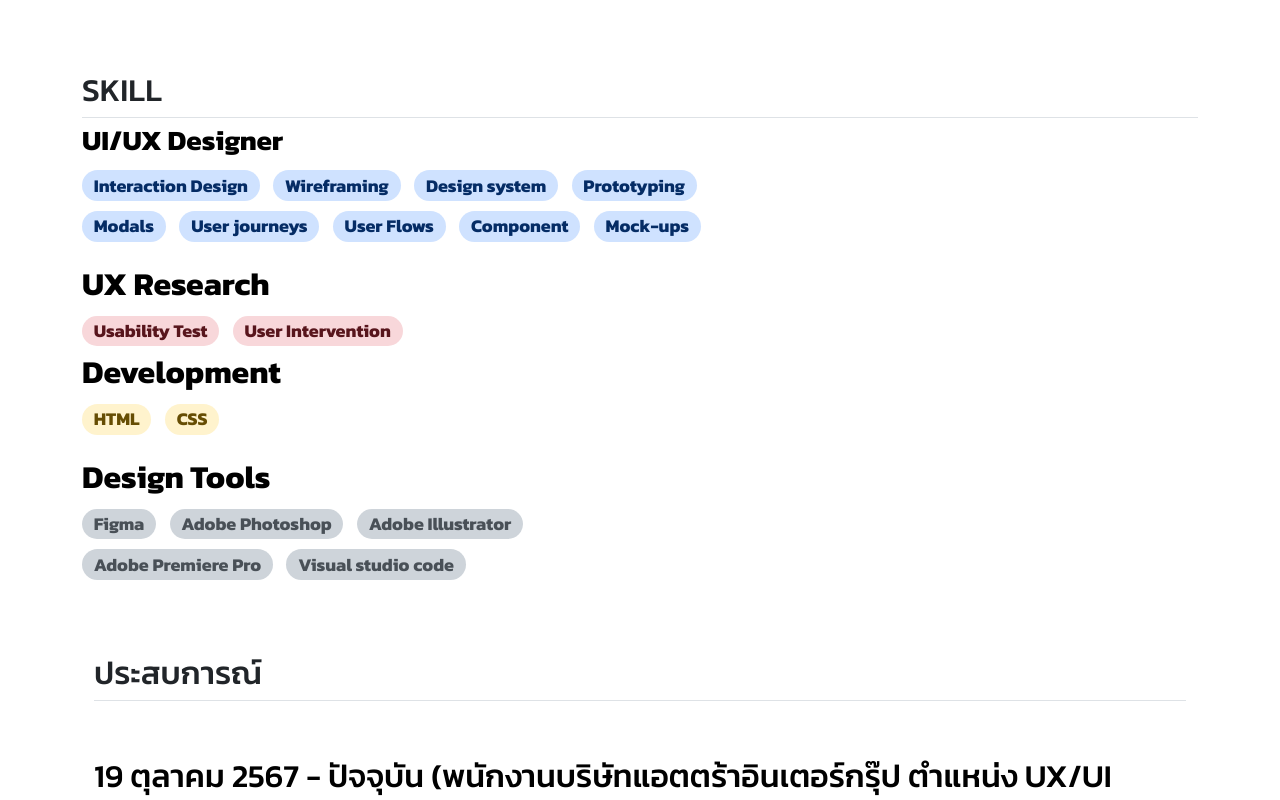
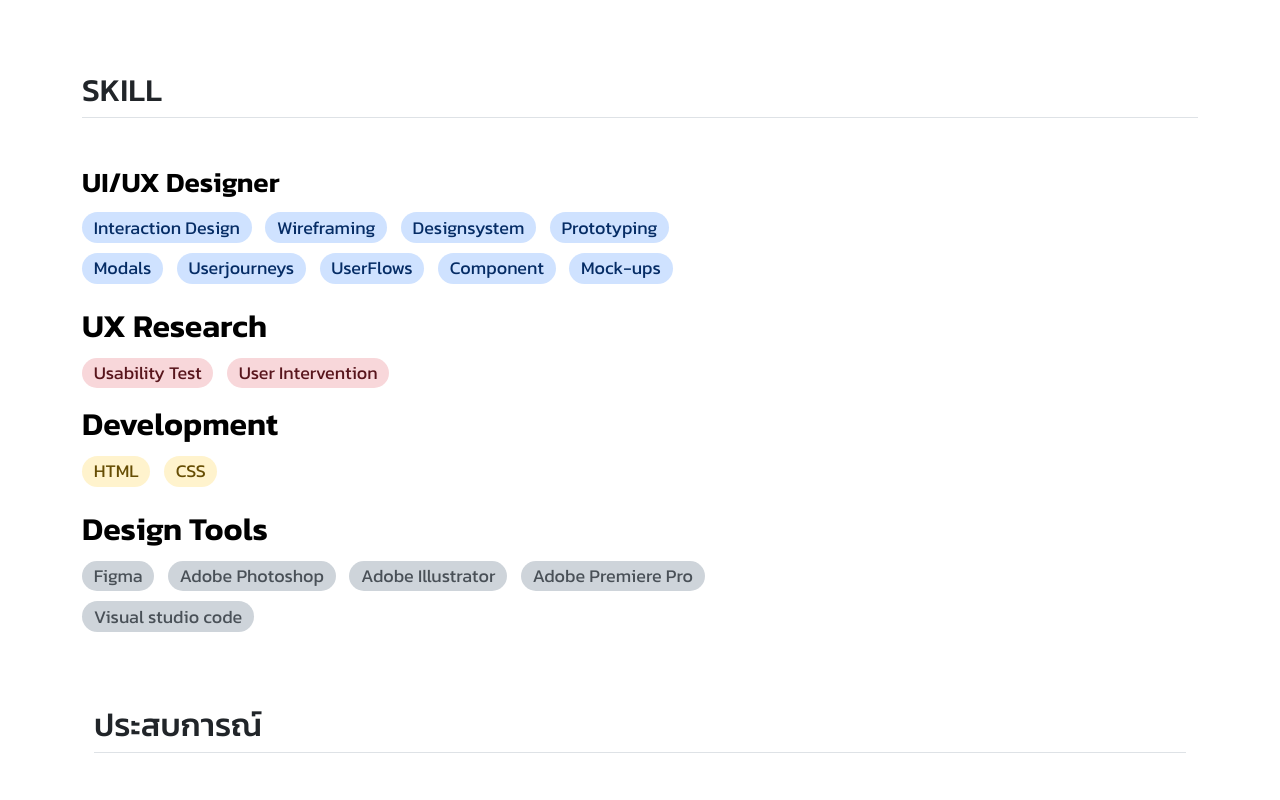
Before and after one commit to kitichai1545/Portfolio-by-Kitichai, a plain HTML site: page index.html in a window 1280 px wide. Shown: the part 740-1540 px from the top of the page. Drawn offline with Linux system fonts and the light colour scheme.

Commit message:
first commit

```diff
--- a/index.html
+++ b/index.html
@@ -31,7 +31,7 @@
                 <li class="nav-item"><a href="#" class="nav-link active" aria-current="page">เกี่ยวกับฉัน</a></li>
                 <li class="nav-item"><a href="Design.html" class="nav-link">UX/UI design</a></li>
                 <li class="nav-item"><a href="Editor.html" class="nav-link">VDO Editor</a></li>
-                <li class="nav-item"><a href="certificate.html" class="nav-link">เกียรติบัตร</a></li>
+                <li class="nav-item"><a href="certificate.html" class="nav-link">สัมฤทธิบัตร</a></li>
             </ul>
         </header>
     </div>
@@ -63,64 +63,72 @@
     <div class="container">
         <h2 class="pb-2 border-bottom">SKILL</h2>
         <div class="col-lg-7">
-            <h3 class="display-10 fw-bold text-body-emphasis lh-1 mb-3">UI/UX Designer</h2>
-                <span class="badge bg-primary-subtle text-primary-emphasis rounded-pill"
+            <h3 class="display-10 fw-semibold  text-body-emphasis lh-1 mb-3" style="margin-top: 50px;">UI/UX Designer</h2>
+
+                <span class="badge bg-primary-subtle fw-normal text-primary-emphasis rounded-pill"
                     style="font-size: 18px; margin-right: 10px; margin-bottom: 10px;">Interaction Design</span>
-                <span class="badge bg-primary-subtle text-primary-emphasis rounded-pill"
+
+                <span class="badge bg-primary-subtle fw-normal text-primary-emphasis rounded-pill"
                     style="font-size: 18px; margin-right: 10px; margin-bottom: 10px;">Wireframing</span>
-                <span class="badge bg-primary-subtle text-primary-emphasis rounded-pill"
-                    style="font-size: 18px; margin-right: 10px; margin-bottom: 10px;">Design
-                    system</span>
-                <span class="badge bg-primary-subtle text-primary-emphasis rounded-pill"
+
+                <span class="badge bg-primary-subtle fw-normal text-primary-emphasis rounded-pill"
+                    style="font-size: 18px; margin-right: 10px; margin-bottom: 10px;">Designsystem</span>
+
+                <span class="badge bg-primary-subtle fw-normal text-primary-emphasis rounded-pill"
                     style="font-size: 18px; margin-right: 10px; margin-bottom: 10px;">Prototyping</span>
-                <span class="badge bg-primary-subtle text-primary-emphasis rounded-pill"
+
+                <span class="badge bg-primary-subtle fw-normal text-primary-emphasis rounded-pill"
                     style="font-size: 18px; margin-right: 10px; margin-bottom: 10px;">Modals</span>
-                <span class="badge bg-primary-subtle text-primary-emphasis rounded-pill"
-                    style="font-size: 18px; margin-right: 10px; margin-bottom: 10px;">User
-                    journeys</span>
-                <span class="badge bg-primary-subtle text-primary-emphasis rounded-pill"
-                    style="font-size: 18px; margin-right: 10px; margin-bottom: 10px;">User
-                    Flows</span>
-                <span class="badge bg-primary-subtle text-primary-emphasis rounded-pill"
+
+                <span class="badge bg-primary-subtle fw-normal text-primary-emphasis rounded-pill"
+                    style="font-size: 18px; margin-right: 10px; margin-bottom: 10px;">Userjourneys</span>
+
+                <span class="badge bg-primary-subtle fw-normal text-primary-emphasis rounded-pill"
+                    style="font-size: 18px; margin-right: 10px; margin-bottom: 10px;">UserFlows</span>
+
+                <span class="badge bg-primary-subtle fw-normal text-primary-emphasis rounded-pill"
                     style="font-size: 18px; margin-right: 10px; margin-bottom: 10px;">Component</span>
-                <span class="badge bg-primary-subtle text-primary-emphasis rounded-pill"
+
+                <span class="badge bg-primary-subtle fw-normal text-primary-emphasis rounded-pill"
                     style="font-size: 18px; margin-right: 10px; margin-bottom: 10px;">Mock-ups</span>
                 </p>
         </div>
 
-        <div class="col-lg-7">
-            <h2 class="display-10 fw-bold text-body-emphasis lh-1 mb-3">UX Research</h2>
-            <span class="badge bg-danger-subtle text-danger-emphasis rounded-pill"
-                style="font-size: 18px; margin-right: 10px; margin-bottom: 10px;">Usability
-                Test</span>
-            <span class="badge bg-danger-subtle text-danger-emphasis rounded-pill"
-                style="font-size: 18px; margin-right: 10px; margin-bottom: 10px;">User
-                Intervention</span>
+        <div class="col-lg-7" style="margin-bottom: 10px;">
+            <h2 class="display-10 fw-semibold text-body-emphasis lh-1 mb-3">UX Research</h2>
+
+            <span class="badge bg-danger-subtle fw-normal text-danger-emphasis rounded-pill"
+                style="font-size: 18px; margin-right: 10px; margin-bottom: 10px;">Usability Test</span>
+
+            <span class="badge bg-danger-subtle fw-normal text-danger-emphasis rounded-pill"
+                style="font-size: 18px; margin-right: 10px; margin-bottom: 10px;">User Intervention</span>
         </div>
 
-        <div class="col-lg-7">
-            <h2 class="display-10 fw-bold text-body-emphasis lh-1 mb-3">Development</h2>
-            <span class="badge bg-warning-subtle text-warning-emphasis rounded-pill"
+        <div class="col-lg-7" style="margin-top: 10px;">
+            <h2 class="display-10 fw-semibold text-body-emphasis lh-1 mb-3">Development</h2>
+
+            <span class="badge bg-warning-subtle fw-normal text-warning-emphasis rounded-pill"
                 style="font-size: 18px; margin-right: 10px; margin-bottom: 10px;">HTML</span>
-            <span class="badge bg-warning-subtle text-warning-emphasis rounded-pill"
+            <span class="badge bg-warning-subtle fw-normal text-warning-emphasis rounded-pill"
                 style="font-size: 18px; margin-right: 10px; margin-bottom: 10px;">CSS</span>
             </p>
         </div>
 
         <div class="col-lg-7">
-            <h2 class="display-10 fw-bold text-body-emphasis lh-1 mb-3">Design Tools</h2>
-            <span class="badge bg-dark-subtle text-dark-emphasis rounded-pill"
+            <h2 class="display-10 fw-semibold text-body-emphasis lh-1 mb-3">Design Tools</h2>
+
+            <span class="badge bg-dark-subtle fw-normal text-dark-emphasis rounded-pill"
                 style="font-size: 18px; margin-right: 10px; margin-bottom: 10px;">Figma</span>
-            <span class="badge bg-dark-subtle text-dark-emphasis rounded-pill"
+            <span class="badge bg-dark-subtle fw-normal text-dark-emphasis rounded-pill"
                 style="font-size: 18px; margin-right: 10px; margin-bottom: 10px;">Adobe
                 Photoshop</span>
-            <span class="badge bg-dark-subtle text-dark-emphasis rounded-pill"
+            <span class="badge bg-dark-subtle fw-normal text-dark-emphasis rounded-pill"
                 style="font-size: 18px; margin-right: 10px; margin-bottom: 10px;">Adobe
                 Illustrator</span>
-            <span class="badge bg-dark-subtle text-dark-emphasis rounded-pill"
+            <span class="badge bg-dark-subtle fw-normal text-dark-emphasis rounded-pill"
                 style="font-size: 18px; margin-right: 10px; margin-bottom: 10px;">Adobe Premiere
                 Pro</span>
-            <span class="badge bg-dark-subtle text-dark-emphasis rounded-pill"
+            <span class="badge bg-dark-subtle fw-normal text-dark-emphasis rounded-pill"
                 style="font-size: 18px; margin-right: 10px; margin-bottom: 10px;">Visual studio
                 code</span>
             </p>
```
Also changed, not shown: Design.html (+1 -1 lines), Editor.html (+1 -1 lines), certificate.html (+1 -1 lines).
